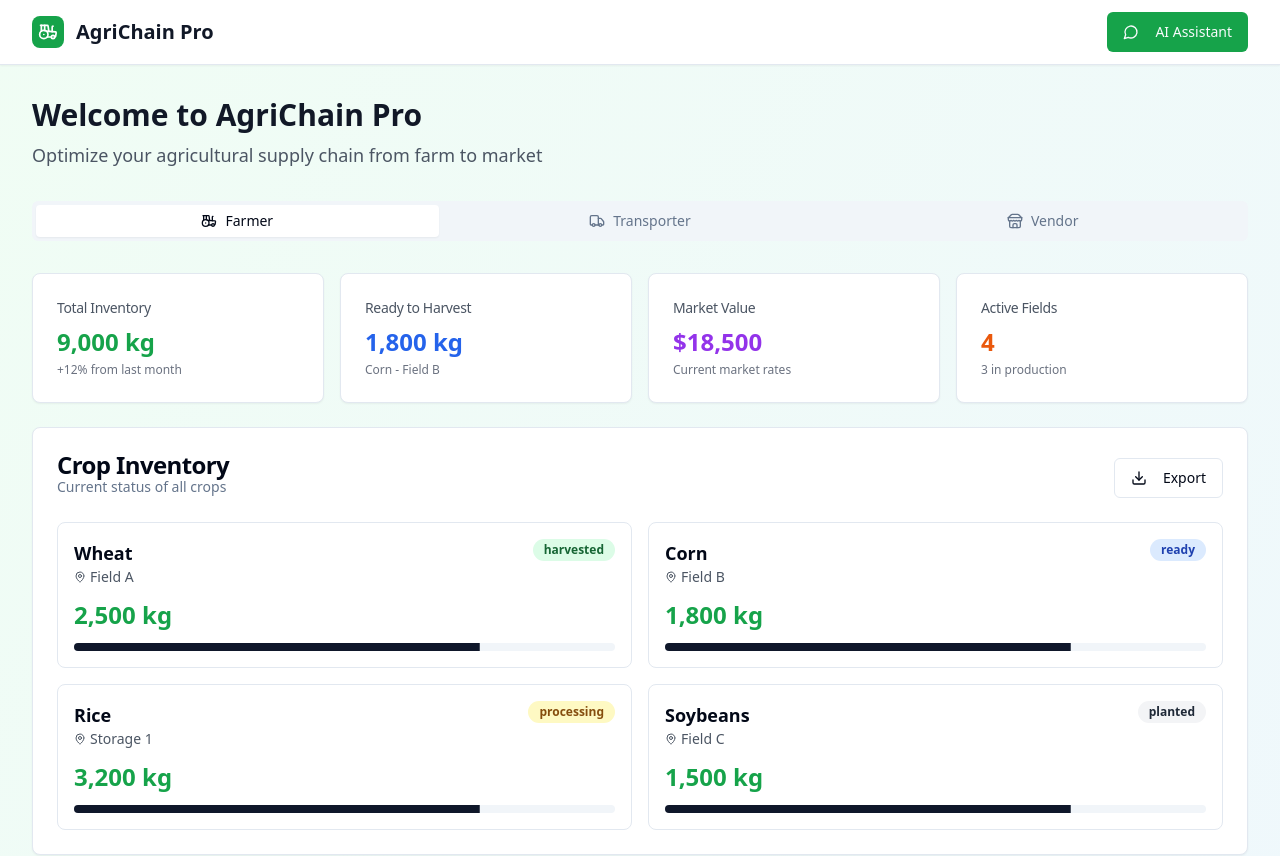
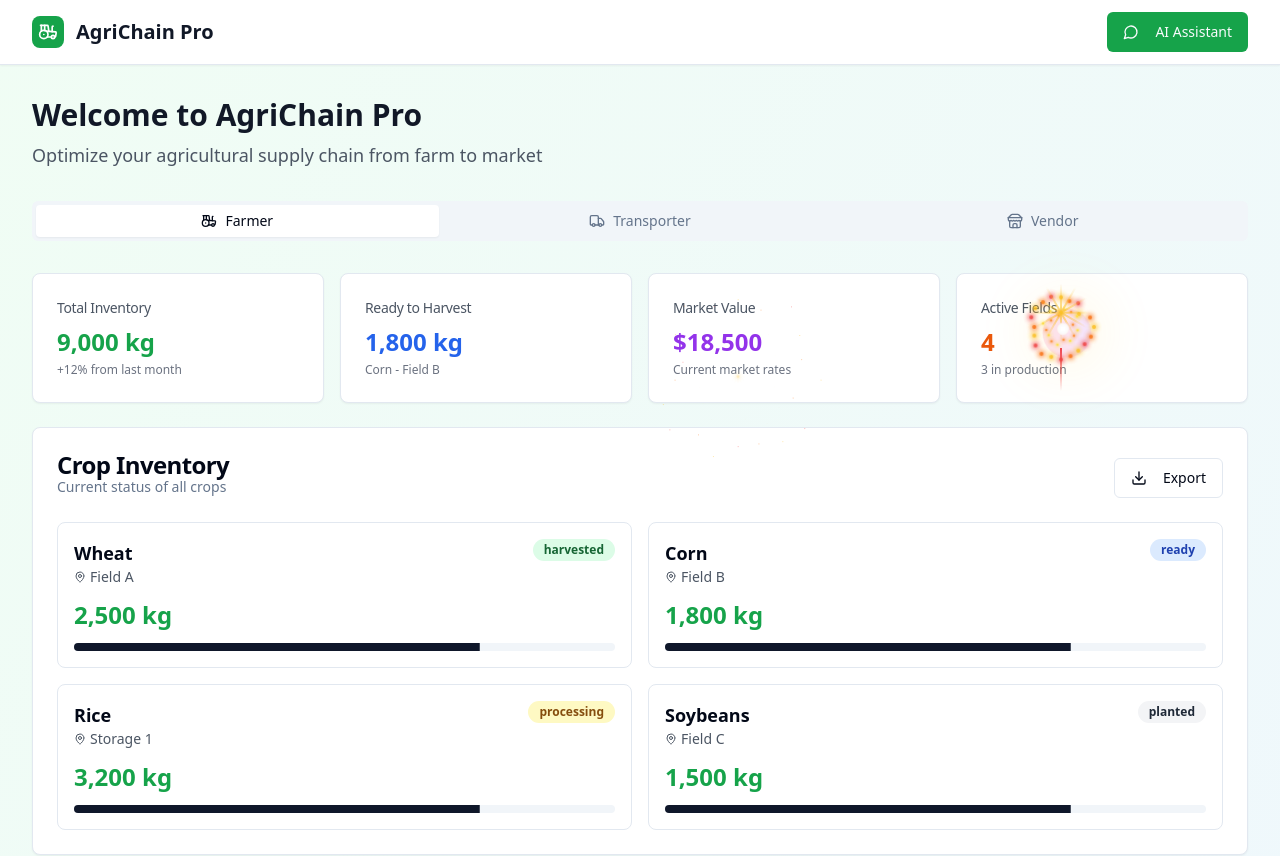
Before and after one commit to sounakmaiti123/agri-flow-ai-optimise, a React (Vite) app: page / in a window 1280 px wide. Shown: the top 856 px of the page. Built offline with nearby package versions, Linux system fonts and the light colour scheme.

Commit message:
Add Diwali animation enhancements

```diff
--- a/src/components/DiwaliFireworks.tsx
+++ b/src/components/DiwaliFireworks.tsx
@@ -1,25 +1,54 @@
 import { useEffect, useState } from "react";
 
+interface Firework {
+  id: number;
+  x: number;
+  y: number;
+  color: string;
+  timestamp: number;
+}
+
 const DiwaliFireworks = () => {
-  const [fireworks, setFireworks] = useState<Array<{ id: number; x: number; y: number; delay: number }>>([]);
-  const [show, setShow] = useState(true);
+  const [fireworks, setFireworks] = useState<Firework[]>([]);
 
   useEffect(() => {
-    // Generate random fireworks
-    const newFireworks = Array.from({ length: 15 }, (_, i) => ({
-      id: i,
-      x: Math.random() * 100,
-      y: Math.random() * 60 + 10,
-      delay: Math.random() * 2,
-    }));
-    setFireworks(newFireworks);
+    let idCounter = 0;
 
-    // Hide after animation completes
-    const timer = setTimeout(() => setShow(false), 5000);
-    return () => clearTimeout(timer);
+    const addFirework = () => {
+      const colors = [
+        'from-yellow-400 via-orange-500 to-red-500',
+        'from-pink-500 via-purple-500 to-indigo-500',
+        'from-green-400 via-teal-500 to-blue-500',
+        'from-red-500 via-pink-500 to-purple-500',
+        'from-amber-400 via-yellow-500 to-orange-500',
+      ];
+
+      const newFirework: Firework = {
+        id: idCounter++,
+        x: Math.random() * 80 + 10, // Keep away from edges
+        y: Math.random() * 50 + 10,
+        color: colors[Math.floor(Math.random() * colors.length)],
+        timestamp: Date.now(),
+      };
+
+      setFireworks(prev => [...prev, newFirework]);
+
+      // Remove firework after animation completes
+      setTimeout(() => {
+        setFireworks(prev => prev.filter(fw => fw.id !== newFirework.id));
+      }, 3000);
+    };
+
+    // Initial burst
+    for (let i = 0; i < 5; i++) {
+      setTimeout(addFirework, i * 300);
+    }
+
+    // Continuous fireworks
+    const interval = setInterval(addFirework, 800);
+
+    return () => clearInterval(interval);
   }, []);
-
-  if (!show) return null;
 
   return (
     <div className="fixed inset-0 z-50 pointer-events-none overflow-hidden">
@@ -30,74 +59,198 @@ const DiwaliFireworks = () => {
           style={{
             left: `${fw.x}%`,
             top: `${fw.y}%`,
-            animationDelay: `${fw.delay}s`,
           }}
         >
-          {/* Center burst */}
+          {/* Rocket trail going up */}
+          <div
+            className="absolute w-0.5 h-16 -bottom-16 left-1/2 -translate-x-1/2 opacity-0"
+            style={{
+              background: `linear-gradient(to top, transparent, ${fw.color.includes('yellow') ? '#fbbf24' : '#ef4444'})`,
+              animation: 'rocket-trail 0.6s ease-out forwards',
+            }}
+          />
+
+          {/* Main explosion burst */}
           <div className="relative">
-            <div className="absolute animate-ping">
-              <div className="w-3 h-3 rounded-full bg-gradient-to-r from-yellow-400 via-orange-500 to-red-500 opacity-75" />
+            {/* Center glow */}
+            <div className="absolute -translate-x-1/2 -translate-y-1/2 animate-ping">
+              <div className={`w-4 h-4 rounded-full bg-gradient-to-r ${fw.color} opacity-90`}
+                style={{
+                  boxShadow: `0 0 20px 5px rgba(255, 200, 0, 0.6)`,
+                  animation: 'center-burst 0.5s ease-out forwards'
+                }}
+              />
             </div>
 
-            {/* Sparks radiating outward */}
+            {/* Primary sparks - outer ring */}
+            {Array.from({ length: 20 }).map((_, i) => {
+              const angle = (i * 18) * (Math.PI / 180);
+              const distance = 60 + Math.random() * 40;
+              const sparkColor = i % 3 === 0 ? '#fbbf24' : i % 3 === 1 ? '#f97316' : '#ef4444';
+
+              return (
+                <div
+                  key={`outer-${i}`}
+                  className="absolute w-1.5 h-1.5 rounded-full"
+                  style={{
+                    background: sparkColor,
+                    boxShadow: `0 0 8px 2px ${sparkColor}`,
+                    left: '50%',
+                    top: '50%',
+                    animation: `spark-burst 1.8s cubic-bezier(0.33, 1, 0.68, 1) forwards`,
+                    animationDelay: '0.05s',
+                    '--spark-x': `${Math.cos(angle) * distance}px`,
+                    '--spark-y': `${Math.sin(angle) * distance}px`,
+                  } as any}
+                />
+              );
+            })}
+
+            {/* Secondary sparks - inner ring */}
+            {Array.from({ length: 16 }).map((_, i) => {
+              const angle = ((i * 22.5) + 11.25) * (Math.PI / 180);
+              const distance = 35 + Math.random() * 25;
+              const sparkColor = i % 2 === 0 ? '#fde047' : '#fb923c';
+
+              return (
+                <div
+                  key={`inner-${i}`}
+                  className="absolute w-1 h-1 rounded-full"
+                  style={{
+                    background: sparkColor,
+                    boxShadow: `0 0 6px 1px ${sparkColor}`,
+                    left: '50%',
+                    top: '50%',
+                    animation: `spark-burst 1.5s cubic-bezier(0.33, 1, 0.68, 1) forwards`,
+                    animationDelay: '0.1s',
+                    '--spark-x': `${Math.cos(angle) * distance}px`,
+                    '--spark-y': `${Math.sin(angle) * distance}px`,
+                  } as any}
+                />
+              );
+            })}
+
+            {/* Trailing particles */}
             {Array.from({ length: 12 }).map((_, i) => {
               const angle = (i * 30) * (Math.PI / 180);
-              const distance = 40 + Math.random() * 30;
+              const distance = 45 + Math.random() * 30;
+
               return (
                 <div
-                  key={i}
-                  className="absolute w-1 h-1 rounded-full animate-[fade-out_1.5s_ease-out_forwards]"
+                  key={`trail-${i}`}
+                  className="absolute w-0.5 h-8 rounded-full"
                   style={{
-                    background: `hsl(${Math.random() * 60 + 20}, 100%, 60%)`,
-                    transform: `translate(-50%, -50%)`,
-                    animation: `sparkle-out-${i} 1.5s ease-out forwards`,
-                    animationDelay: `${fw.delay}s`,
+                    background: `linear-gradient(to bottom, rgba(251, 191, 36, 0.8), transparent)`,
                     left: '50%',
                     top: '50%',
+                    transformOrigin: 'top center',
+                    transform: `translate(-50%, -50%) rotate(${i * 30}deg)`,
+                    animation: `trail-fade 1.2s ease-out forwards`,
+                    animationDelay: '0.2s',
                   }}
-                >
-                  <style>
-                    {`
-                      @keyframes sparkle-out-${i} {
-                        0% {
-                          transform: translate(-50%, -50%) scale(1);
-                          opacity: 1;
-                        }
-                        100% {
-                          transform: translate(calc(-50% + ${Math.cos(angle) * distance}px), calc(-50% + ${Math.sin(angle) * distance}px)) scale(0);
-                          opacity: 0;
-                        }
-                      }
-                    `}
-                  </style>
-                </div>
+                />
               );
             })}
           </div>
 
-          {/* Glowing particles */}
-          {Array.from({ length: 8 }).map((_, i) => (
-            <div
-              key={`particle-${i}`}
-              className="absolute w-2 h-2 rounded-full animate-[fade-in_0.3s_ease-out,fade-out_2s_ease-out_0.3s_forwards]"
-              style={{
-                background: i % 2 === 0 ? 'hsl(45, 100%, 60%)' : 'hsl(15, 100%, 60%)',
-                left: `${Math.cos(i * 45 * Math.PI / 180) * 20}px`,
-                top: `${Math.sin(i * 45 * Math.PI / 180) * 20}px`,
-                animationDelay: `${fw.delay + 0.2}s`,
-                boxShadow: '0 0 10px currentColor',
-              }}
-            />
-          ))}
+          {/* Glitter particles */}
+          {Array.from({ length: 24 }).map((_, i) => {
+            const randomAngle = Math.random() * Math.PI * 2;
+            const randomDist = 20 + Math.random() * 50;
+            return (
+              <div
+                key={`glitter-${i}`}
+                className="absolute w-1 h-1 rounded-full"
+                style={{
+                  background: '#fff',
+                  boxShadow: '0 0 4px 1px rgba(255, 255, 255, 0.8)',
+                  left: '50%',
+                  top: '50%',
+                  animation: `glitter-float 2s ease-out forwards`,
+                  animationDelay: `${0.3 + Math.random() * 0.3}s`,
+                  '--glitter-x': `${Math.cos(randomAngle) * randomDist}px`,
+                  '--glitter-y': `${Math.sin(randomAngle) * randomDist}px`,
+                } as any}
+              />
+            );
+          })}
         </div>
       ))}
 
-      {/* Celebratory text */}
-      <div className="absolute top-1/4 left-1/2 -translate-x-1/2 text-center animate-[scale-in_0.5s_ease-out,fade-out_1s_ease-out_3s_forwards]">
-        <h2 className="text-4xl md:text-6xl font-bold bg-gradient-to-r from-yellow-400 via-orange-500 to-red-500 bg-clip-text text-transparent drop-shadow-lg animate-pulse">
-          Happy Diwali! 🪔
-        </h2>
-      </div>
+      <style>
+        {`
+          @keyframes rocket-trail {
+            0% {
+              opacity: 0;
+              height: 0;
+            }
+            50% {
+              opacity: 1;
+            }
+            100% {
+              opacity: 0;
+              height: 64px;
+            }
+          }
+
+          @keyframes center-burst {
+            0% {
+              transform: scale(0);
+              opacity: 1;
+            }
+            50% {
+              transform: scale(1.5);
+              opacity: 0.8;
+            }
+            100% {
+              transform: scale(2.5);
+              opacity: 0;
+            }
+          }
+
+          @keyframes spark-burst {
+            0% {
+              transform: translate(-50%, -50%) scale(1);
+              opacity: 1;
+            }
+            70% {
+              opacity: 0.8;
+            }
+            100% {
+              transform: translate(calc(-50% + var(--spark-x)), calc(-50% + var(--spark-y))) scale(0);
+              opacity: 0;
+            }
+          }
+
+          @keyframes trail-fade {
+            0% {
+              opacity: 1;
+              height: 32px;
+            }
+            100% {
+              opacity: 0;
+              height: 4px;
+            }
+          }
+
+          @keyframes glitter-float {
+            0% {
+              transform: translate(-50%, -50%) scale(0);
+              opacity: 0;
+            }
+            20% {
+              opacity: 1;
+            }
+            80% {
+              opacity: 1;
+            }
+            100% {
+              transform: translate(calc(-50% + var(--glitter-x)), calc(-50% + var(--glitter-y))) scale(0);
+              opacity: 0;
+            }
+          }
+        `}
+      </style>
     </div>
   );
 };
```
